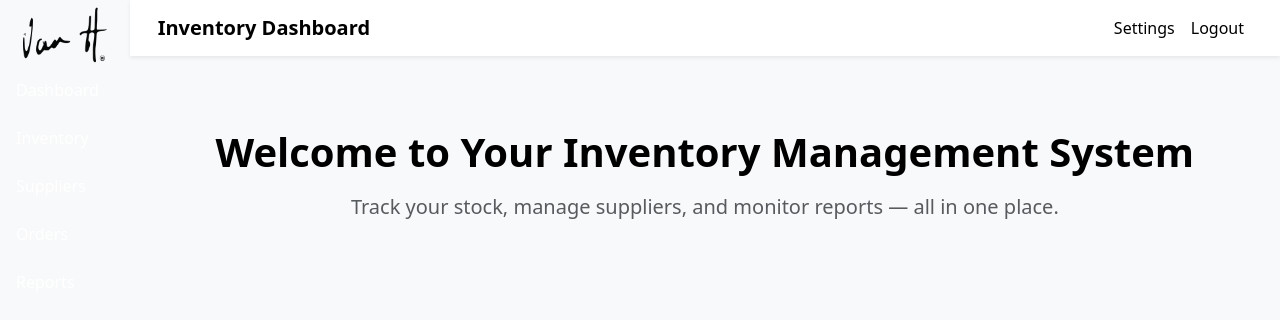
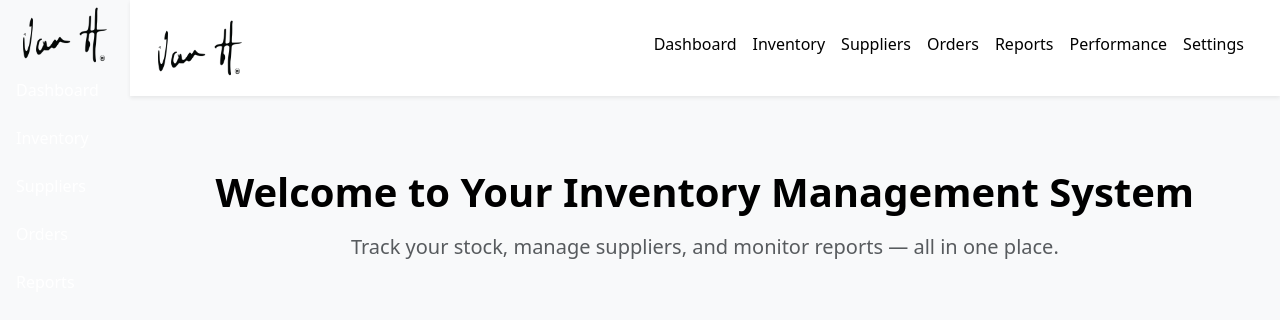
Before and after one commit to gitmatt69/Group12, a Flask app: page / in a window 1280 px wide. Shown: the top 320 px of the page. Run offline with Flask 3, Linux system fonts and the light colour scheme.

Commit message:
made the navbar better

```diff
--- a/templates/index.html
+++ b/templates/index.html
@@ -30,14 +30,31 @@
     <div class="flex-grow-1">
       <nav class="navbar navbar-expand-lg navbar-light bg-light shadow-sm px-3">
         <div class="container-fluid">
-          <a class="navbar-brand fw-bold" href="{{ url_for('index') }}">Inventory Dashboard</a>
+          <a class="navbar-brand" href="#">
+            <img src="{{ url_for('static', filename='logo.png') }}" alt="Logo" width="84" height="70">
+          </a>
           <div class="collapse navbar-collapse justify-content-end">
             <ul class="navbar-nav mb-2 mb-lg-0">
-              <li class="nav-item">
-                <a class="nav-link" href="{{ url_for('settings') }}">Settings</a>
+              <li class="nav-item mb-2">
+                <a href="{{ url_for('index') }}" class="nav-link text-white">Dashboard</a>
               </li>
-              <li class="nav-item">
-                <a class="nav-link" href="#">Logout</a>
+              <li class="nav-item mb-2">
+                <a href="{{ url_for('inventory') }}" class="nav-link text-white">Inventory</a>
+              </li>
+              <li class="nav-item mb-2">
+                <a href="{{ url_for('suppliers') }}" class="nav-link text-white">Suppliers</a>
+              </li>
+              <li class="nav-item mb-2">
+                <a href="{{ url_for('orders') }}" class="nav-link text-white">Orders</a>
+              </li>
+              <li class="nav-item mb-2">
+                <a href="{{ url_for('reports') }}" class="nav-link text-white">Reports</a>
+              </li>
+              <li class="nav-item mb-2">
+                <a href="{{ url_for('performance') }}" class="nav-link text-white">Performance</a>
+              </li>
+              <li class="nav-item mb-2">
+                <a href="{{ url_for('settings') }}" class="nav-link text-white">Settings</a>
               </li>
             </ul>
           </div>
```
